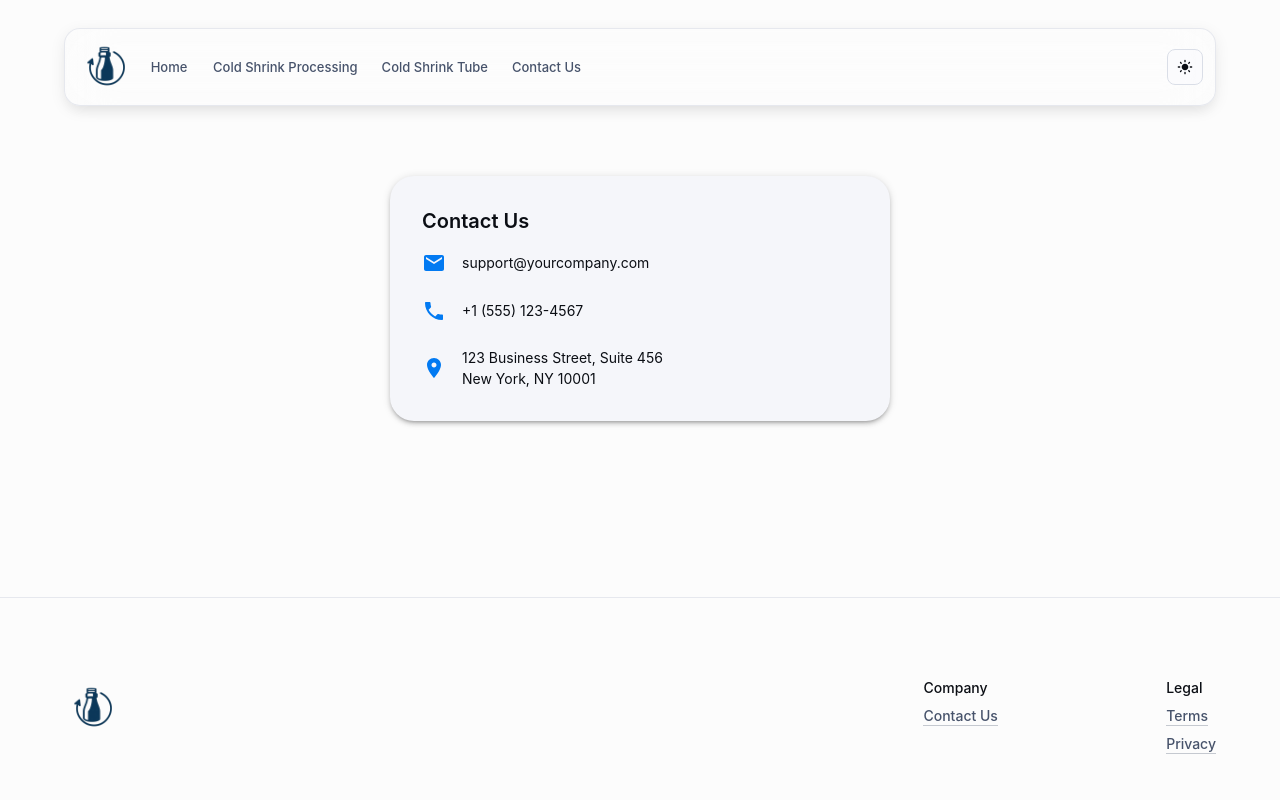
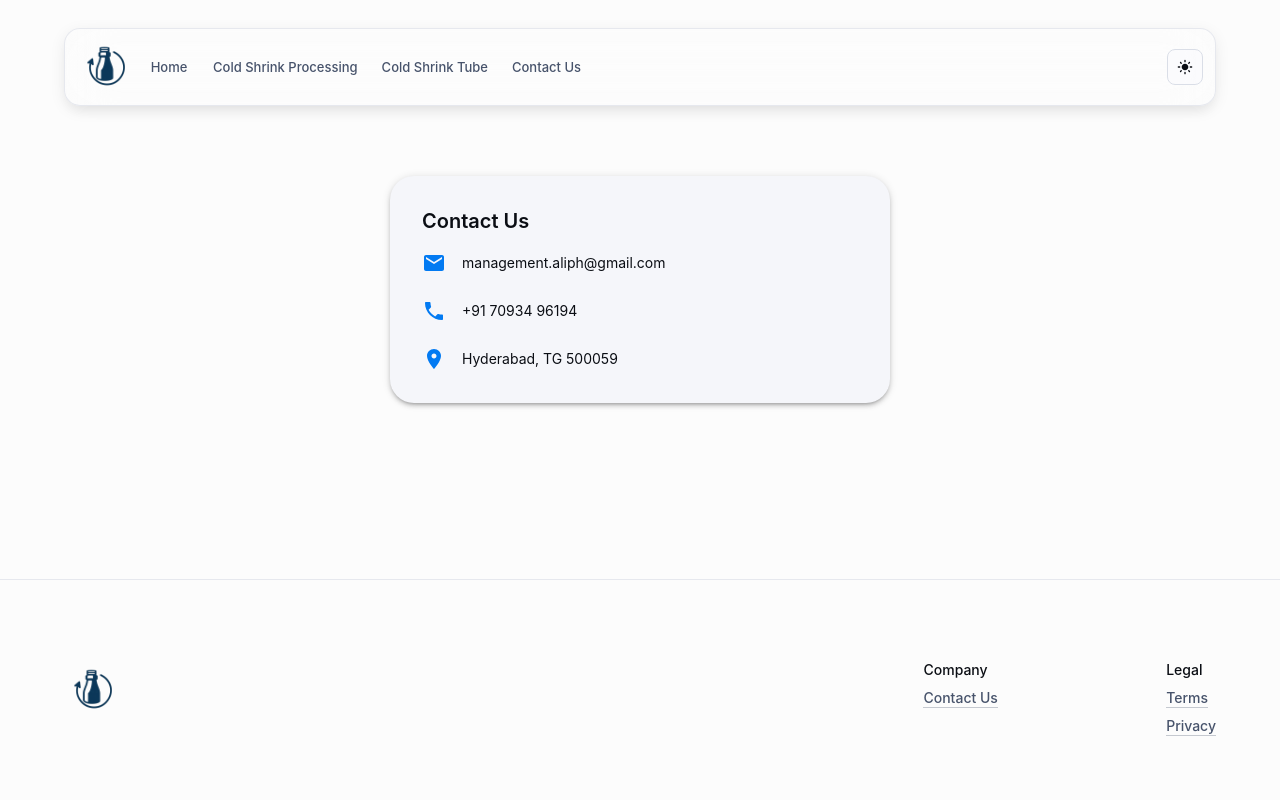
Before and after one commit to AliShahbazzz/aliph, a React (Vite) app: page /contact-us in a window 1280 px wide. Shown: the top 800 px of the page. Built offline with nearby package versions, Linux system fonts and the light colour scheme.

Commit message:
Contact us updated

```diff
--- a/src/pages/ContactUs.tsx
+++ b/src/pages/ContactUs.tsx
@@ -29,21 +29,17 @@ export const ContactUs: React.FC = () => {
         <Stack spacing={3} mt={2}>
           <Box display="flex" alignItems="center" gap={2}>
             <Email color="primary" />
-            <Typography variant="body1">support@yourcompany.com</Typography>
+            <Typography variant="body1">management.aliph@gmail.com</Typography>
           </Box>
 
           <Box display="flex" alignItems="center" gap={2}>
             <Phone color="primary" />
-            <Typography variant="body1">+1 (555) 123-4567</Typography>
+            <Typography variant="body1">+91 70934 96194</Typography>
           </Box>
 
           <Box display="flex" alignItems="center" gap={2}>
             <LocationOn color="primary" />
-            <Typography variant="body1">
-              123 Business Street, Suite 456
-              <br />
-              New York, NY 10001
-            </Typography>
+            <Typography variant="body1">Hyderabad, TG 500059</Typography>
           </Box>
         </Stack>
       </Paper>
```
Also changed, not shown: 3 other files (tests, documents, lock files or other folders).
